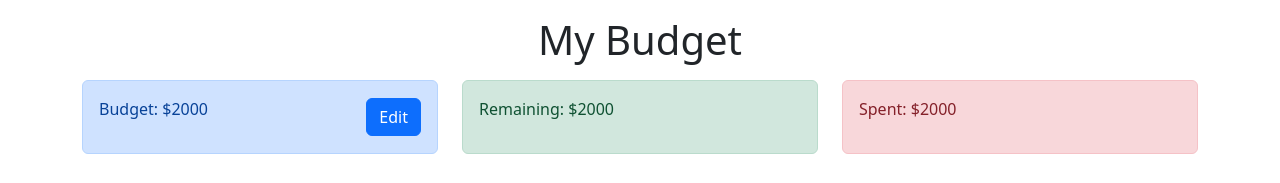
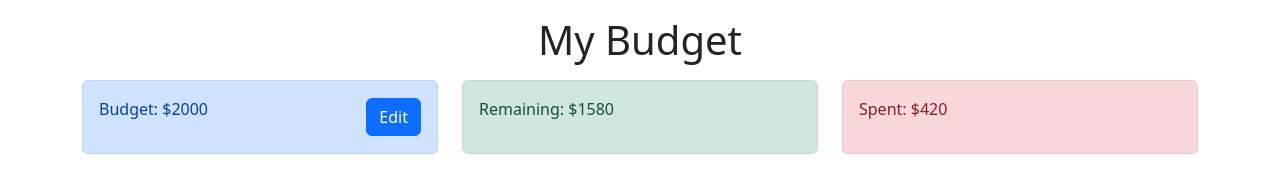
Before and after one commit to emreozturanli/budget-planner-typescript, a React (Create React App) app: page / in a window 1280 px wide. Shown: the top 183 px of the page. Built offline with nearby package versions, Linux system fonts and the light colour scheme.

Commit message:
budget infos is done

```diff
--- a/src/components/BudgetInfo.tsx
+++ b/src/components/BudgetInfo.tsx
@@ -1,9 +1,12 @@
-import { useContext } from "react"
+import { useContext} from "react"
 import { Alert, Button, Col, Row } from "react-bootstrap"
 import { ExpenseContext } from "../context/expenseContext"
 
 const BudgetInfo = () => {
-  const {budget} = useContext(ExpenseContext)
+  const {budget,expenses} = useContext(ExpenseContext)
+
+  const spent = expenses.reduce((total,item)=> total + item.cost,0);
+  const remaining = budget - spent;
 
   return (
     <Row className=" justify-content-center">
@@ -15,12 +18,12 @@ const BudgetInfo = () => {
         </Col>
         <Col lg={4}>
         <Alert variant="success" className="d-flex align-items-center">
-            <p>Remaining: $2000</p>
+            <p>Remaining: ${remaining}</p>
           </Alert>
         </Col>
         <Col lg={4}>
         <Alert variant="danger" className="d-flex align-items-center">
-            <p>Spent: $2000</p>
+            <p>Spent: ${spent}</p>
           </Alert>
         </Col>
     </Row>
```
